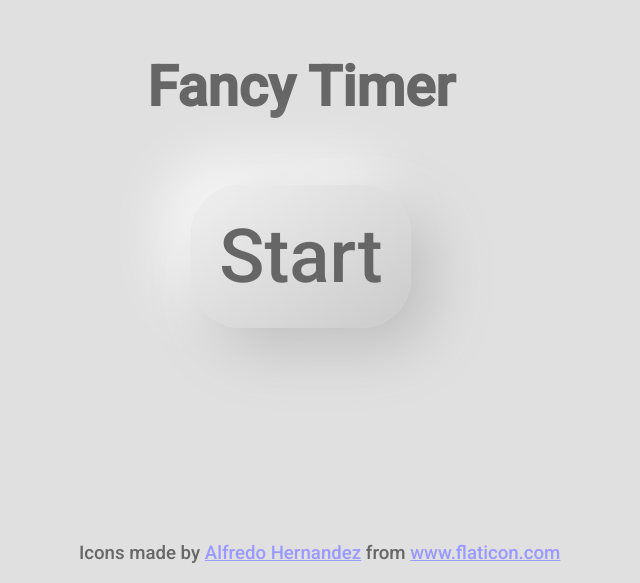
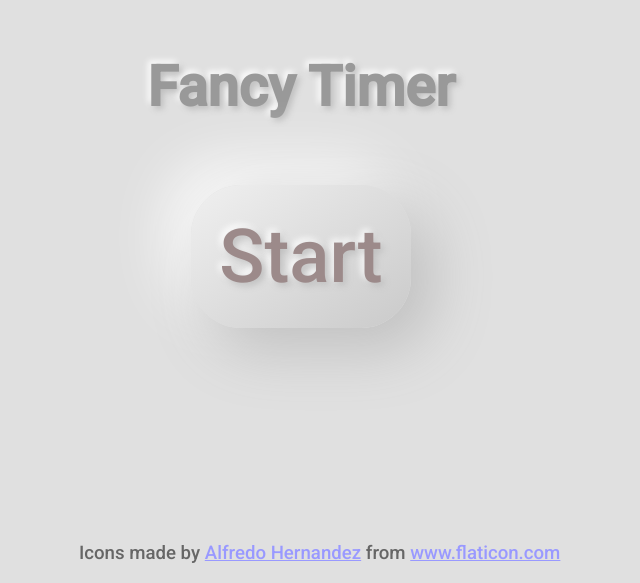
Before and after one commit to Tsuyoshi84/fancy-stop-watch, a Svelte app: page / in a window 1280 px wide. Shown: the part 217-800 px from the top of the page, without its empty margins (339-979 px from the left). Built offline with nearby package versions, Linux system fonts and the light colour scheme.

Commit message:
Modify CSS

```diff
--- a/src/StartButton.svelte
+++ b/src/StartButton.svelte
@@ -10,8 +10,7 @@
 
 <style>
   button {
-    --color: #666;
-
+    --color: #9c8a8a;
     color: var(--color);
     background-color: rgb(0 0 0 / 0.7);
     font-size: 4rem;
@@ -22,6 +21,7 @@
     border-radius: 50px;
     background: linear-gradient(145deg, #f0f0f0, #cacaca);
     box-shadow: 20px 20px 60px #bebebe, -20px -20px 60px #ffffff;
+    text-shadow: 3px 3px 7px #bebebe, -3px -3px 7px #ffffff;
   }
 
   button:hover {
--- a/src/Title.svelte
+++ b/src/Title.svelte
@@ -3,7 +3,8 @@
     padding: 1rem;
     font-size: 3rem;
     display: block;
-    color: #666;
+    color: #999;
+    text-shadow: 3px 3px 6px #bebebe, -3px -3px 6px #ffffff;
   }
 
   h1:hover {
--- a/src/Watch.svelte
+++ b/src/Watch.svelte
@@ -77,7 +77,8 @@
     --number-width: 7rem;
     width: var(--number-width);
     font-size: 10rem;
-    color: #999;
+    color: #adb2ab;
+    text-shadow: 3px 3px 12px #bebebe, -3px -3px 12px #ffffff;
   }
 
   .needle {
```
